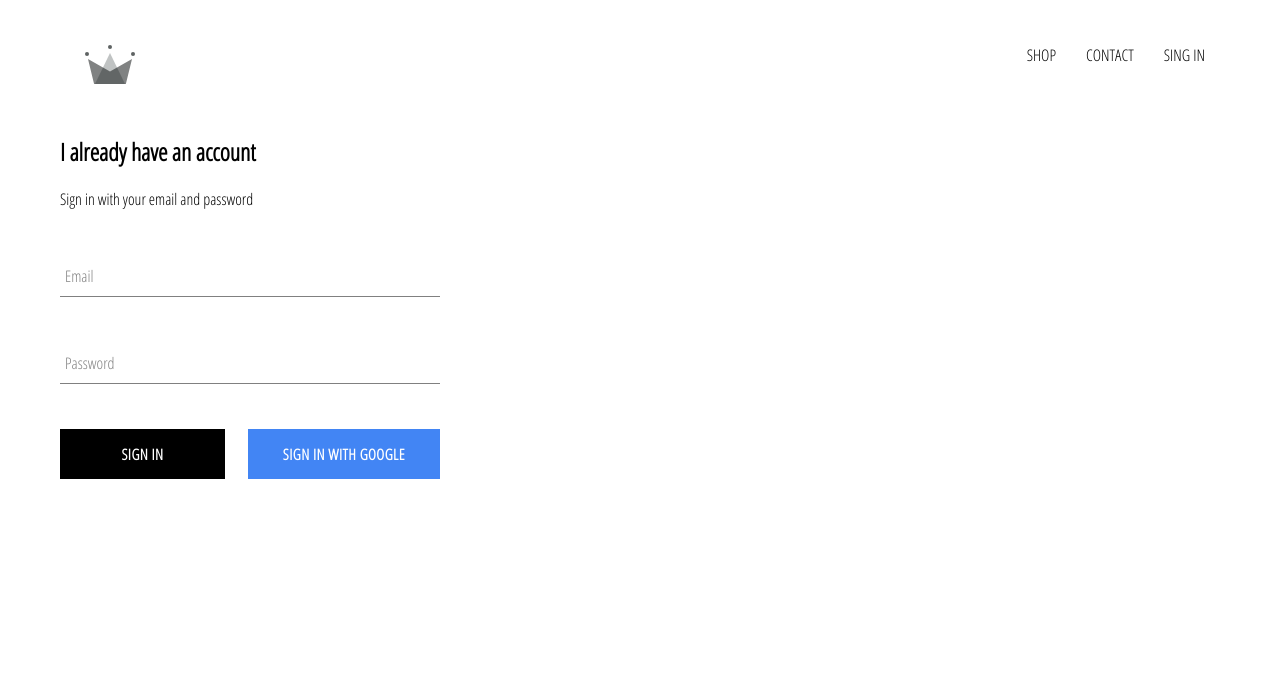
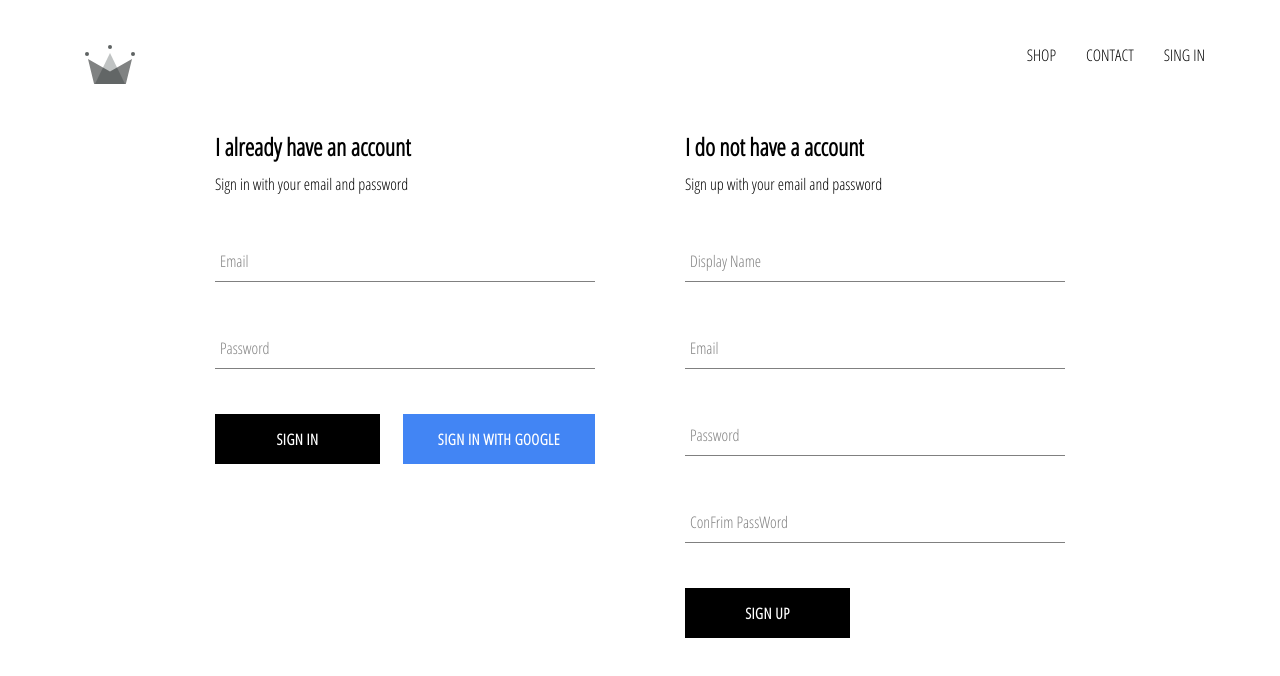
Before and after one commit to LinSaolong/crwn-clothing, a React (Create React App) app: page /signin in a window 1280 px wide. Shown: the top 676 px of the page. Built offline with nearby package versions, Linux system fonts and the light colour scheme; no server answers.

Commit message:
implemented firebase utils, included ability to store authenticated users into our firestore database

```diff
--- a/src/App.js
+++ b/src/App.js
@@ -7,7 +7,7 @@
 import HomePage from './page/homepage/homepage.component';
 import ShopPage from './page/shop/shop.component';
 import SignInAndSignUpPage from './page/sign-in-and-sign-up/sign-in-and-sign-up.component';
-import { auth } from './firebase/firebase.utils';
+import { auth, createUserProfileDocument } from './firebase/firebase.utils';
 
 class App extends React.Component {
   constructor(){
@@ -20,10 +20,22 @@
   unsubscriberFromAuth = null
 
   componentDidMount(){
-      this.unsubscriberFromAuth = auth.onAuthStateChanged( user =>{
-      this.setState({ currentUser: user });
+    this.unsubscriberFromAuth = auth.onAuthStateChanged( async userAuth => {
+      if(userAuth) {
+        const userRef = await createUserProfileDocument(userAuth);
 
-      console.log(user)
+        userRef.onSnapshot(snapShot => {
+          this.setState({
+            currentUser: {
+              id: snapShot.id,
+              ...snapShot.data()
+            }
+          });
+
+          console.log(this.state);
+        });
+      }
+      this.setState({ currentUser: userAuth });
     })
   }
 
--- a/src/components/sign-in/sign-in.component.jsx
+++ b/src/components/sign-in/sign-in.component.jsx
@@ -27,7 +27,7 @@
     render (){
         return(
             <div className='sign-in'>
-                <h2>I already have an account</h2>
+                <h2 className='title'>I already have an account</h2>
                 <span>Sign in with your email and password</span>
 
                 <form onSubmit={ this.handleSubmit }>
--- /dev/null
+++ b/src/components/sign-up/sign-up.component.jsx
@@ -0,0 +1,99 @@
+import React from 'react';
+import './sign-up.style.scss';
+
+import FormInput from '../form-input/form-input.component';
+import CustomButton from '../custom-button/custom-button.component';
+
+import { auth, createUserProfileDocument } from '../../firebase/firebase.utils';
+
+class SignUp extends React.Component{
+    constructor(){
+        super();
+
+        this.state = {
+            displayName: '',
+            email: '',
+            password: '',
+            confirmPassword: ''
+        }
+    }
+
+    handleSubmit = async event => {
+        event.preventDefault();
+
+        const {displayName, email, password, confirmPassword} = this.state
+        if(password !== confirmPassword){
+            alert("password don't match");
+            return;
+        }
+
+        try {
+            const { user } = await auth.createUserWithEmailAndPassword(email, password);
+            await createUserProfileDocument(user, { displayName });
+
+            this.setState({
+                displayName: '',
+                email: '',
+                password: '',
+                confirmPassword: ''
+            });
+        } catch(error) {
+            console.error(error);
+        }
+    };
+
+    handleChange = event => {
+        const { name, value } = event.target;
+
+        this.setState({ [name]:value });
+    }
+
+    render(){
+        const { displayName, email, password, confirmPassword } = this.state
+        return(
+            <div className='sign-up'>
+                <h2 className='title'>I do not have a account</h2>
+                <span>Sign up with your email and password</span>
+                <form className='sign-up-form' onSubmit={this.handleSubmit}>
+                    <FormInput
+                        name='displayName'
+                        type='text'
+                        label='Display Name'
+                        value={displayName}
+                        onChange={this.handleChange}
+                        required
+                    />
+                    <FormInput
+                        name='email'
+                        type='email'
+                        label='Email'
+                        value={email}
+                        onChange={this.handleChange}
+                        required
+                    />
+                    <FormInput
+                        name='password'
+                        type='password'
+                        label='Password'
+                        value={password}
+                        onChange={this.handleChange}
+                        required
+                    />
+                    <FormInput
+                        name='confirmPassword'
+                        type='password'
+                        label='ConFrim PassWord'
+                        value={confirmPassword}
+                        onChange={this.handleChange}
+                        required
+                    />
+                    <CustomButton type='submit'>
+                        SIGN UP
+                    </CustomButton>
+                </form>
+            </div>
+        )
+    }
+}
+
+export default SignUp;
--- /dev/null
+++ b/src/components/sign-up/sign-up.style.scss
@@ -0,0 +1,9 @@
+.sign-up {
+    display: flex;
+    flex-direction: column;
+    width: 380px;
+
+    .title {
+        margin: 10px 0;
+    }
+}
--- a/src/firebase/firebase.utils.js
+++ b/src/firebase/firebase.utils.js
@@ -13,6 +13,32 @@
     measurementId: "G-DEN3QB15R0"
 };
 
+export const createUserProfileDocument = async ( userAuth, additionalData ) => {
+    if(!userAuth) return;
+
+    const userRef = firestore.doc(`users/${userAuth.uid}`);
+
+    const snapShot = await userRef.get();
+
+    if(!snapShot.exists){
+        const { displayName, email } = userAuth;
+        const createdAt = new Date();
+
+        try {
+            await userRef.set({
+                displayName,
+                email,
+                createdAt,
+                ...additionalData
+            })
+        } catch(error){
+            console.log('error creating user', error.message);
+        }
+    }
+
+    return userRef;
+}
+
 firebase.initializeApp(config);
 
 export const auth = firebase.auth();
--- a/src/page/sign-in-and-sign-up/sign-in-and-sign-up.component.jsx
+++ b/src/page/sign-in-and-sign-up/sign-in-and-sign-up.component.jsx
@@ -2,10 +2,12 @@
 
 import './sign-in-and-sign-up.style.scss';
 import SignIn from '../../components/sign-in/sign-in.component';
+import SignUp from '../../components/sign-up/sign-up.component';
 
 const SignInAndSignUpPage = () => (
     <div className='sign-in-and-sign-up'>
         <SignIn />
+        <SignUp />
     </div>
 );
 
--- a/src/page/sign-in-and-sign-up/sign-in-and-sign-up.style.scss
+++ b/src/page/sign-in-and-sign-up/sign-in-and-sign-up.style.scss
@@ -0,0 +1,6 @@
+.sign-in-and-sign-up{
+    display: flex;
+    justify-content: space-between;
+    width: 850px;
+    margin: 30px auto;
+}
```
